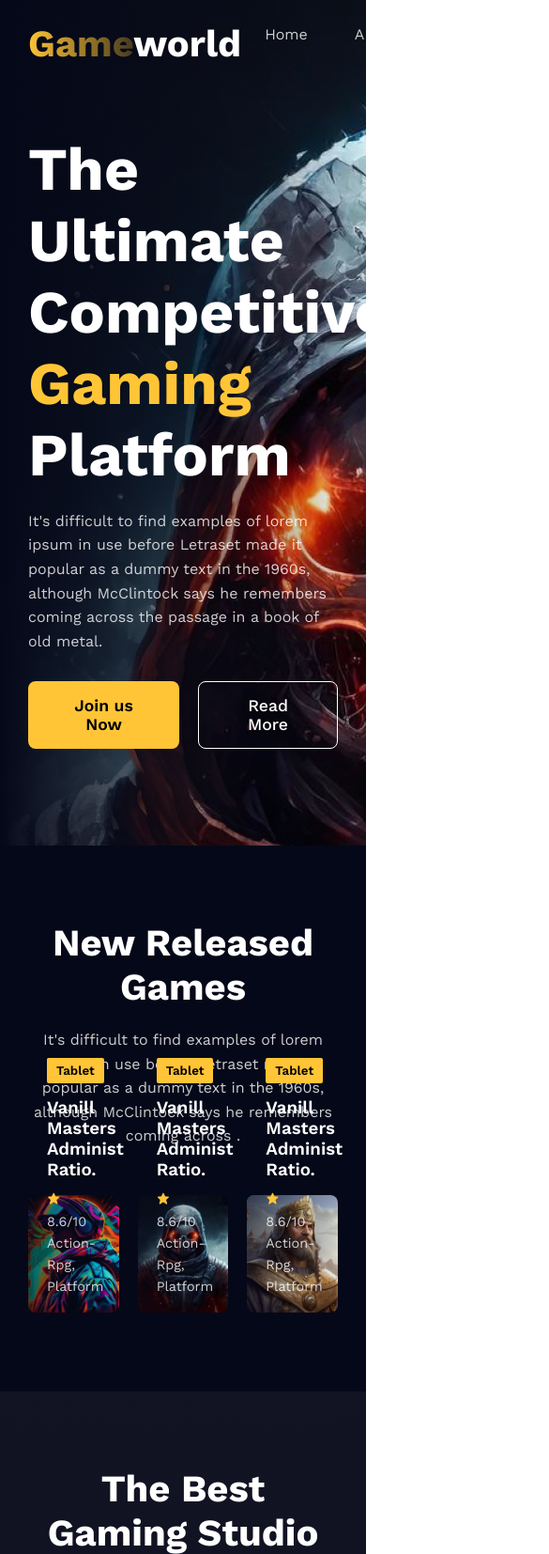
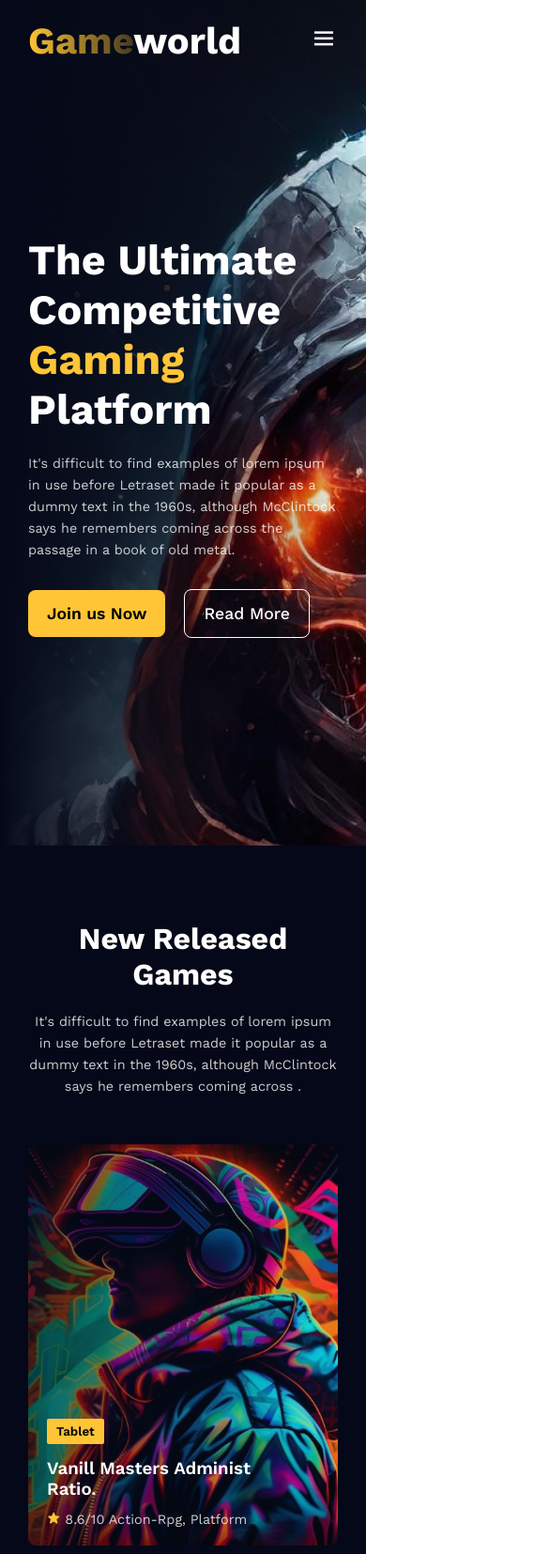
Before and after one commit to obidyhasan/Game-World, a plain HTML site: page index.html in a window 390 px wide. Shown: the top 1654 px of the page at 94% size, 585 px wide, since content can reach past the window. Drawn offline with nearby package versions, Linux system fonts and the light colour scheme.

Commit message:
include responsive layout

```diff
--- a/index.html
+++ b/index.html
@@ -36,6 +36,10 @@
                 </menu>
 
                 <button class="outline-btn">Login</button>
+
+                <div class="menu-icon">
+                    <i class='bx bx-menu'></i>
+                </div>
 
             </nav>
 
--- a/style/style.css
+++ b/style/style.css
@@ -88,6 +88,12 @@ Nav bar section ------------------------------------
     padding: 15px 30px;
     font-weight: 500;
     border-radius: 8px;
+}
+
+.menu-icon{
+    color: white;
+    font-size: 30px;
+    display: none;
 }
 
 /*
@@ -356,3 +362,65 @@ Our Sponsors -----------------------------------
     color: rgb(5, 8, 24);
     font-weight: 500;
 }
+
+
+
+
+
+
+
+/*
+--------------------- Responsive ----------------------
+*/
+@media screen and (max-width: 993px) {
+
+    .menu-icon{
+        display: block;
+    }
+
+    .menu,
+    .nav button{
+        display: none;
+    }
+
+    .games-container{
+        grid-template-columns: repeat(2, 1fr);
+    }
+
+
+    .gaming-studio-container{
+        grid-template-columns: repeat(1, 1fr);
+    }
+
+    .studio-item{
+        grid-column: auto;
+    }
+
+}
+
+
+
+@media screen and (max-width: 576px) {
+
+    .games-container{
+        grid-template-columns: repeat(1, 1fr);
+    }
+
+    .hero-content h1{
+        font-size: 2.8rem;
+    }
+
+    .title{
+        font-size: 2rem;
+    }
+
+    p{
+        font-size: .9rem;
+    }
+
+    .outline-btn,
+    .button{
+        padding: 15px 20px;
+    }
+
+}
```
